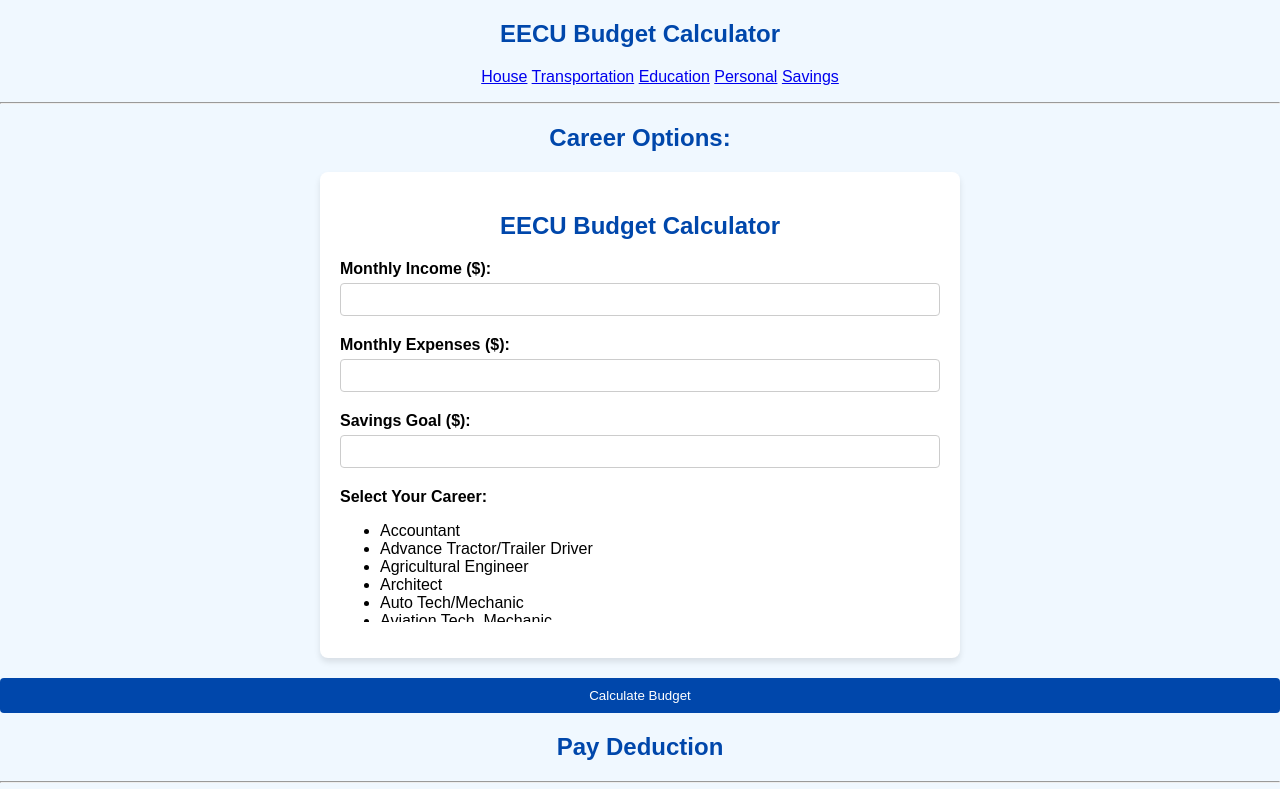
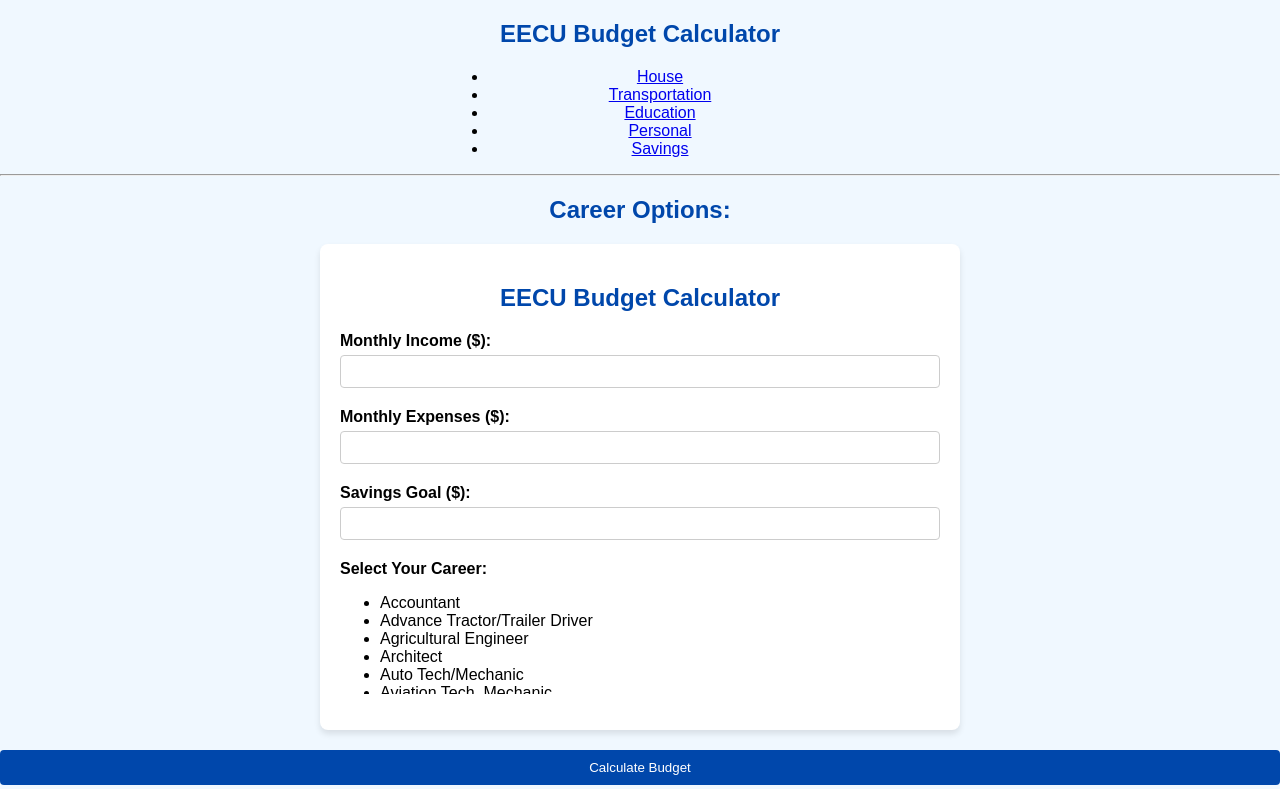
Before and after one commit to TaiyangThao/eecu_budget_calc, a plain HTML site: page index.html in a window 1280 px wide. Shown: the top 789 px of the page. Drawn offline with Linux system fonts and the light colour scheme.

Commit message:
Taiyang EECU Budget Calculator

```diff
--- a/index.html
+++ b/index.html
@@ -15,11 +15,11 @@
     </section>
     <div class="hyperLinks">
         <ul style="text-align: center;">
-            <a href="BC1.html">House</a></li>
-            <a href="BC2.html">Transportation</a></li>
-            <a href="BC3.html">Education</a></li>
-            <a href="BC4.html">Personal</a></li>
-            <a href="BC5.html">Savings</a></li>
+           <li> <a href="BC1.html">House</a></li>
+           <li> <a href="BC2.html">Transportation</a></li>
+           <li> <a href="BC3.html">Education</a></li>
+           <li> <a href="BC4.html">Personal</a></li>
+           <li> <a href="BC5.html">Savings</a></li>
     </div>
     <div class="02"></div>
 
--- a/styles.css
+++ b/styles.css
@@ -105,5 +105,11 @@ li:hover {
 }
 
 .hyperLinks {
-  border-color: #000000;
+  padding-right: 35%;
+  padding-left: 35%;
+
 }
+.hyperLinks > li:hover {
+  background-color: #a7c6f1;
+  cursor: pointer;
+}
```
